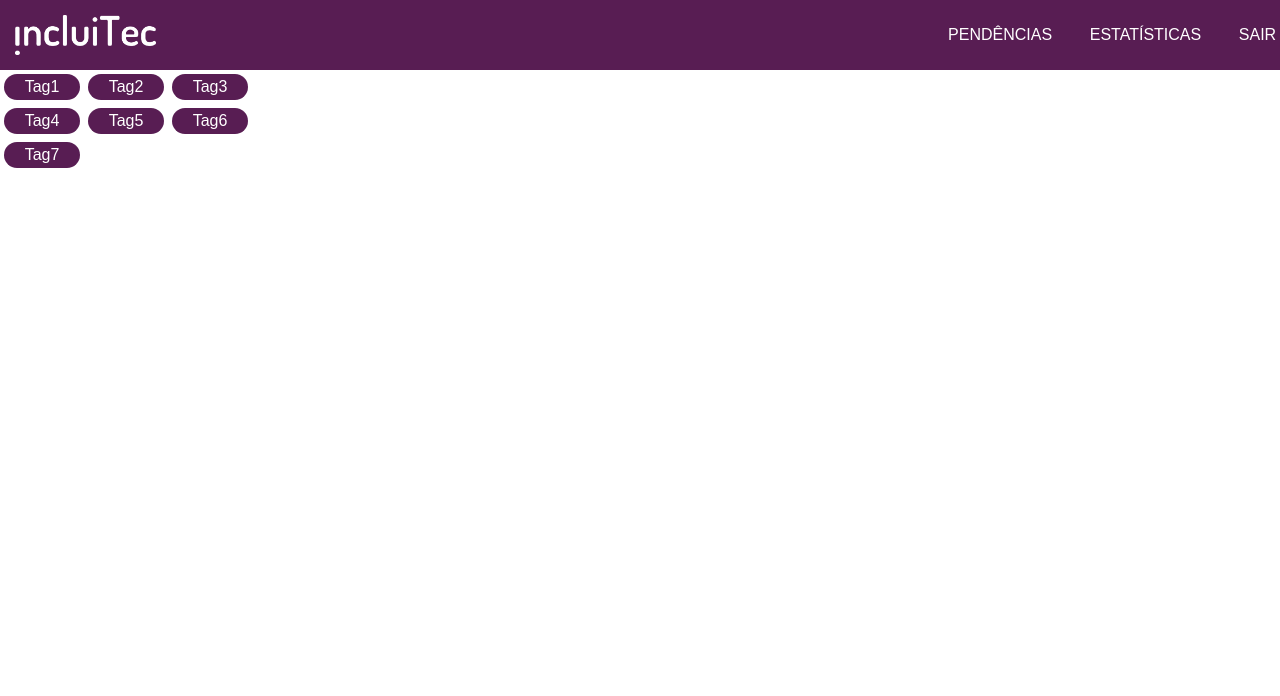
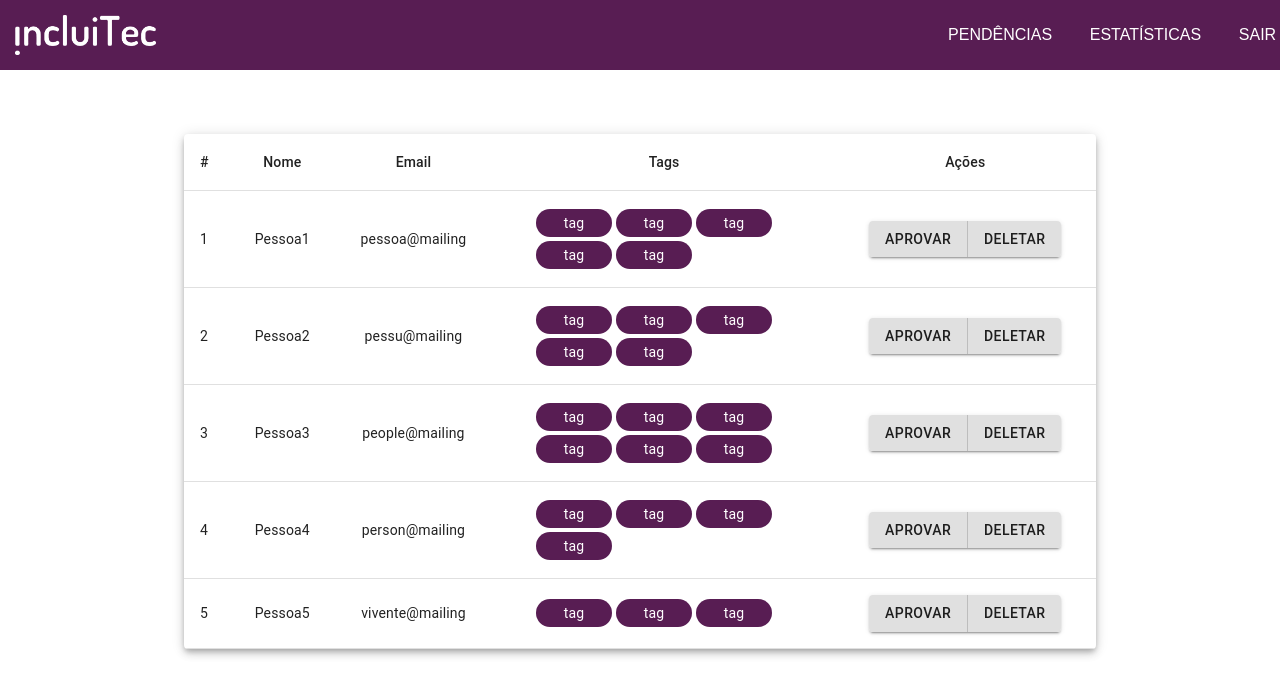
Before and after one commit to IncluiTech/incluitech-frontend, a React (Create React App) app: page / in a window 1280 px wide. Shown: the top 696 px of the page. Built offline with nearby package versions, Linux system fonts and the light colour scheme.

Commit message:
design clienttable view with mocked data

```diff
--- a/package.json
+++ b/package.json
@@ -7,6 +7,7 @@
     "@testing-library/jest-dom": "^4.2.4",
     "@testing-library/react": "^9.3.2",
     "@testing-library/user-event": "^7.1.2",
+    "axios": "^0.19.2",
     "lodash": "^4.17.15",
     "node-sass": "^4.13.1",
     "react": "^16.13.1",
--- a/src/App.js
+++ b/src/App.js
@@ -1,5 +1,7 @@
 import React from 'react';
-import { ITHeader, ITTags } from './components/generics';
+import { Container } from '@material-ui/core'
+import { ITHeader } from './components/generics';
+import { ClientView } from './components/cliente/ClientView'
 
 import "./App.scss"
 
@@ -7,7 +9,9 @@ function App() {
   return (
     <div className="App">
       <ITHeader />
-      <ITTags tags={["Tag1", "Tag2", "Tag3", "Tag4", "Tag5", "Tag6", "Tag7"]}/>
+      <Container className="Container" maxWidth="md">
+        <ClientView />
+      </Container>
     </div>
   );
 }
--- a/src/App.scss
+++ b/src/App.scss
@@ -7,3 +7,7 @@ body {
 	display: block;
 	font-family: 'Alegreya Sans', sans-serif;
 }
+
+.Container {
+	margin-top: 64px;
+}
--- /dev/null
+++ b/src/components/cliente/ClientView.jsx
@@ -0,0 +1,53 @@
+import React from 'react'
+import { TableContainer, Paper, Table, TableHead, TableBody, TableRow, TableCell } from '@material-ui/core';
+import { Button, ButtonGroup } from '@material-ui/core';
+import { ITTags } from '../generics'
+
+const createData = (id, name, email, tags) => {
+    return { id, name, email, tags }
+}
+
+const data = [
+    createData("1", "Pessoa1", "pessoa@mailing", ['tag', 'tag', 'tag', 'tag', 'tag']),
+    createData("2", "Pessoa2", "pessu@mailing", ['tag', 'tag', 'tag', 'tag', 'tag']),
+    createData("3", "Pessoa3", "people@mailing", ['tag', 'tag', 'tag', 'tag', 'tag', 'tag']),
+    createData("4", "Pessoa4", "person@mailing", ['tag', 'tag', 'tag', 'tag']),
+    createData("5", "Pessoa5", "vivente@mailing", ['tag', 'tag', 'tag'])
+]
+
+const ClientView = () => {
+    return (
+        <TableContainer component={Paper} elevation={5}>
+            <Table>
+                <TableHead>
+                    <TableRow>
+                        <TableCell>#</TableCell>
+                        <TableCell align="center">Nome</TableCell>
+                        <TableCell align="center">Email</TableCell>
+                        <TableCell align="center">Tags</TableCell>
+                        <TableCell align="center">Ações</TableCell>
+                    </TableRow>
+                </TableHead>
+                <TableBody>
+                    {data.map((row) => {
+                        return (<TableRow key={row.id}>
+                            <TableCell>{row.id}</TableCell>
+                            <TableCell align="center">{row.name}</TableCell>
+                            <TableCell align="center">{row.email}</TableCell>
+                            <TableCell align="center"><ITTags tags={row.tags} /></TableCell>
+                            <TableCell align="center">
+                                <ButtonGroup variant="contained">
+                                    <Button>Aprovar</Button>
+                                    <Button>Deletar</Button>
+                                </ButtonGroup>
+                            </TableCell>
+                        </TableRow>
+                        )
+                    })}
+                </TableBody>
+            </Table>
+        </TableContainer>
+    )
+}
+
+export { ClientView };
--- a/src/components/generics/ITTags/ITTag.scss
+++ b/src/components/generics/ITTags/ITTag.scss
@@ -5,7 +5,7 @@
     padding: 4px;
     color: white;
     display: inline-block;
-    margin: 4px;
+    margin: 2px 2px;
     min-width: 68px;
     border-radius: 50px;
     text-align: center;
--- a/src/components/generics/ITTags/ITTags.scss
+++ b/src/components/generics/ITTags/ITTags.scss
@@ -1,3 +1,6 @@
 .ITTags {
     width: 260px;
+    margin: 0;
+    text-align: left !important;
+    display: inline-block;
 }
--- a/src/components/generics/index.js
+++ b/src/components/generics/index.js
@@ -1,5 +1,3 @@
 export * from './ITHeader/ITHeader';
 
-export * from './ITTags/ITTag';
-
 export * from './ITTags/ITTags'
```
